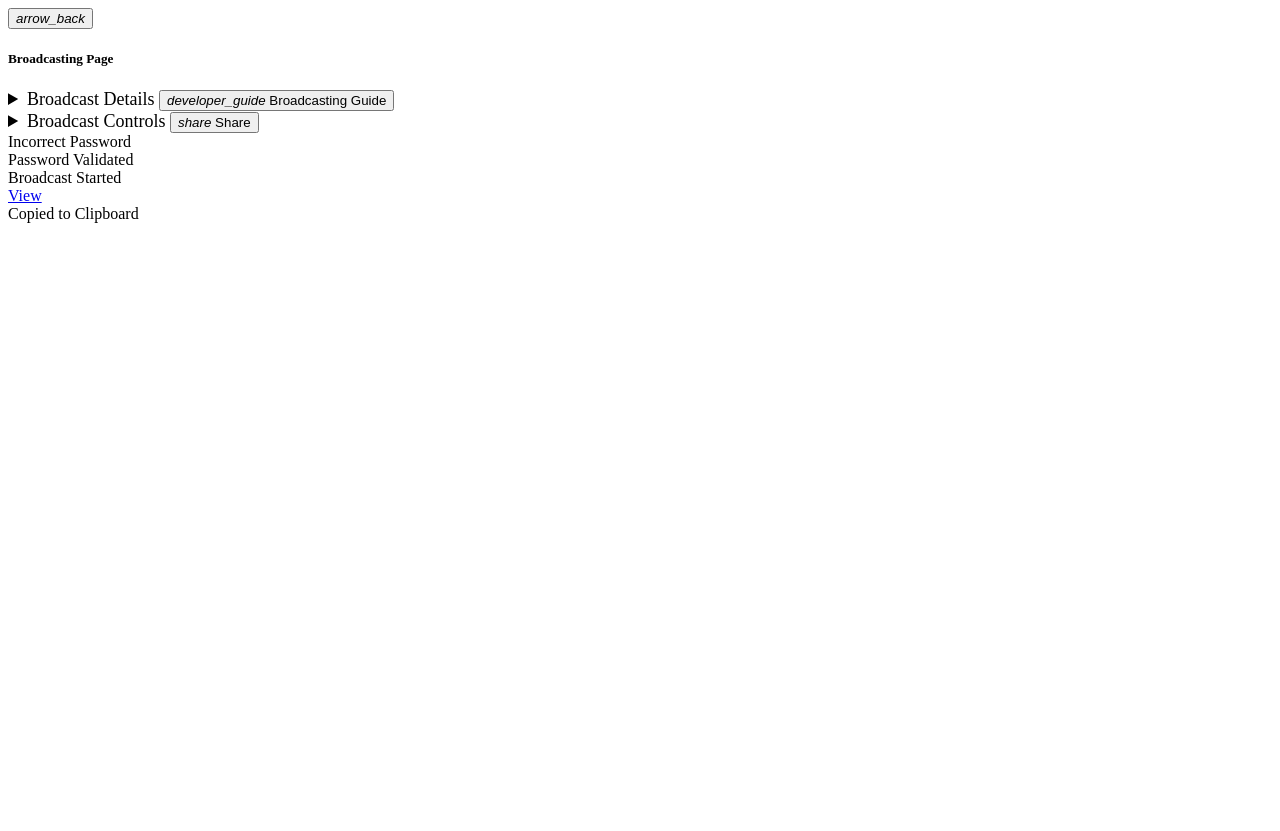
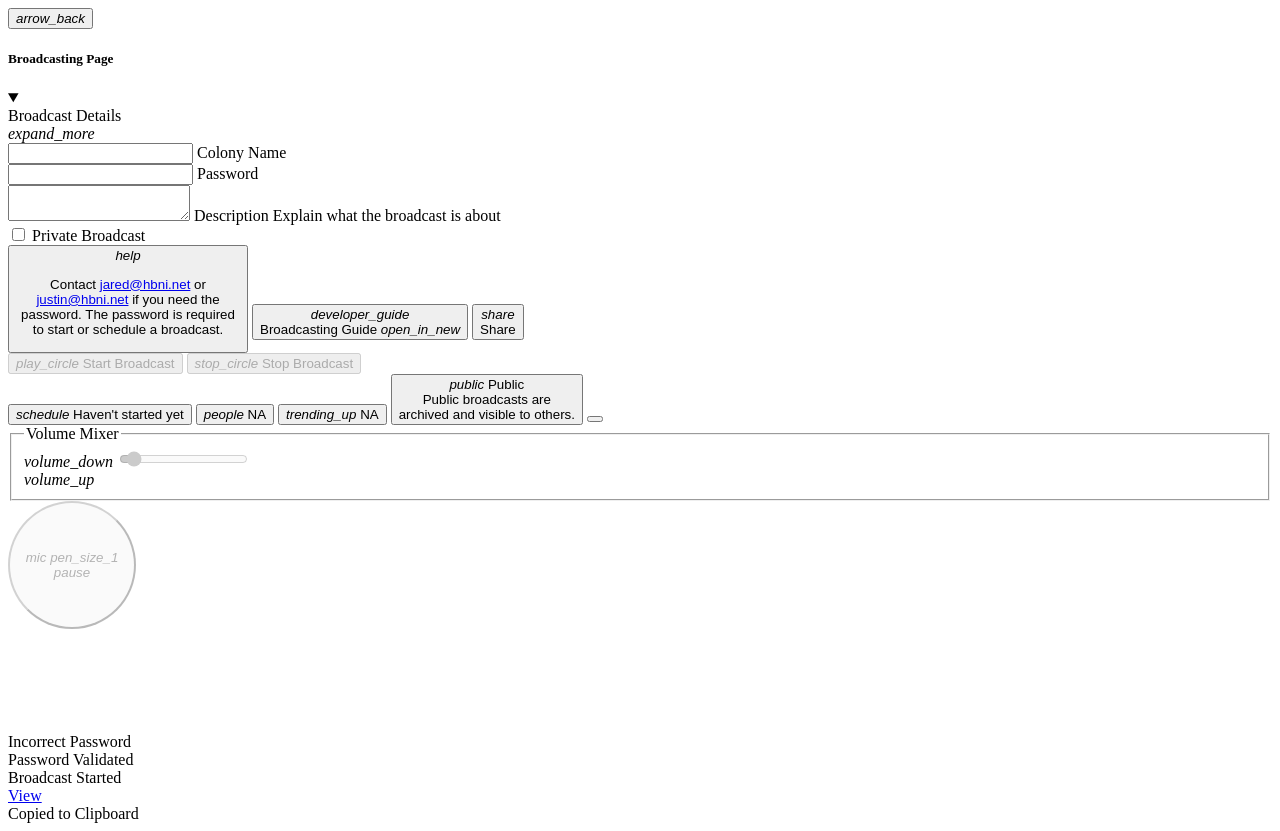
Before and after one commit to TheCodingJsoftware/HBNI-Audio, a Python web app: template templates/broadcasting_page.html in a window 1280 px wide. Before the commit the page ends 223 px from the top, so only its background shows below. Run offline with Jinja, Linux system fonts and the light colour scheme; the template is opened without the code that fills it, so the values that code supplies are empty.

Commit message:
Fix mount_point typo in get_active_icecast_broadcasts function; enhance broadcasting page layout and functionality; update email contacts in various templates.

```diff
--- a/main.py
+++ b/main.py
@@ -456,7 +456,7 @@ def get_active_icecast_broadcasts() -> list[dict[str, str | int]] | None:
                         "listeners": source.get("listeners", 0),
                         "host": mount_point,
                         "colony": mount_point,
-                        "moint_point": mount_point,
+                        "mount_point": mount_point,
                         "listener_peak": source.get("listener_peak", 0),
                         "listen_url": source.get(
                             "listenurl", f"{icecast_url}/{mount_point}"
--- a/static/css/style.css
+++ b/static/css/style.css
@@ -39,6 +39,12 @@ article {
         height: 450px;
     }
     #main-play-article{
+        height: 100%;
+        width: 100%;
+        background-color: var(--surface);
+        border-radius: 0;
+    }
+    #main-article{
         height: 100%;
         width: 100%;
         background-color: var(--surface);
--- a/static/js/theme.js
+++ b/static/js/theme.js
@@ -50,6 +50,7 @@ function loadAnimationStyleSheet() {
     textarea,
     select,
     details,
+    nav,
     summary,
     footer,
     blockquote,
--- a/templates/broadcasting_page.html
+++ b/templates/broadcasting_page.html
@@ -26,72 +26,107 @@
 
 <body class="dark hidden">
     <main class="responsive">
-        <div class="grid">
-            <article class="s12 m12 l12 round no-padding" style="height: fit-content !important;">
-                <details id="broadcast-details">
-                    <summary class="padding row" style="font-size: 18px;">
-                        <span class="max">Broadcast Details</span>
-                        <button class="link transparent no-border" onclick="window.open('/broadcasting_guide', '_blank');">
-                            <i>developer_guide</i>
-                            <span>Broadcasting Guide</span>
-                        </button>
+        <article class="no-padding round" id="main-article">
+            <div class="padding">
+                <details id="broadcast-details" open>
+                    <summary>
+                        <article class="round primary no-elevate">
+                        <nav>
+                            <div class="max">Broadcast Details</div>
+                            <i>expand_more</i>
+                        </nav>
+                        </article>
                     </summary>
-                    <form class="padding margin" id="metadataForm">
+                    <nav class="row tiny-space border round padding top-margin surface-container-low">
+                        <div class="max">
                             <div class="field label border small-round">
                                 <input type="text" id="host" name="host" required/>
                                 <label>Colony Name</label>
+                                <span class="helper no-line left-align" id="host-helper"></span>
+                            </div>
+                            <div class="field label border small-round">
+                                <input type="password" id="password" name="password" autocomplete="on" required />
+                                <label>Password</label>
                             </div>
                             <div class="field border small-round label textarea">
                                 <textarea type="text" id="description" name="description" required></textarea>
                                 <label>Description</label>
                                 <span class="helper no-line left-align">Explain what the broadcast is about</span>
                             </div>
-                        <div class="row">
-                        <div class="field label border small-round max">
-                            <input type="password" id="password" name="password" autocomplete="on" required />
-                            <label>Password</label>
+                            <label class="checkbox">
+                                <input type="checkbox" id="isPrivate" name="isPrivate">
+                                <span>Private Broadcast</span>
+                            </label>
                         </div>
-                        <button class="circle transparent link" type="button">
+                        <nav class="vertical">
+                            <button class="circle transparent link">
                                 <i>help</i>
                                 <div class="tooltip left max" style="inline-size: 14rem !important;">
                                     <p class="small-width">
                                         Contact
-                                    <a class="link" href="mailto:jared@pinelandfarms.ca">jared@pinelandfarms.ca</a>
+                                        <a class="link underline" href="mailto:jared@hbni.net">jared@hbni.net</a>
                                         or
-                                    <a class="link" href="mailto:justin@pinelandfarms.ca">justin@pinelandfarms.ca</a>
+                                        <a class="link underline" href="mailto:justin@hbni.net">justin@hbni.net</a>
                                         if you need the password. The password is required to start or schedule a broadcast.
                                     </p>
                                 </div>
                             </button>
+                            <button class="circle transparent link" onclick="window.open('/broadcasting_guide', '_blank');">
+                                <i>developer_guide</i>
+                                <div class="tooltip left">
+                                    Broadcasting Guide <i>open_in_new</i>
                                 </div>
-                        <div class="large-space"></div>
-                        <div class="field middle-align no-margin">
-                        <nav>
-                            <div class="max">
-                                <h6>Private Broadcast</h6>
-                                <p class="no-line">Private broadcasts are not archived or visible to others.</p>
+                            </button>
+                            <button class="circle transparent link" id="share-button">
+                                <i>share</i>
+                                <div class="tooltip left">
+                                    Share
                                 </div>
-                            <label class="switch">
-                                <input type="checkbox" id="isPrivate" name="isPrivate">
-                                <span></span>
-                            </label>
+                            </button>
                         </nav>
+                    </nav>
+                </details>
+                <nav class="left-align bottom-margin grid">
+                    <button id="startBroadcast" class="s12 m3 l2 vertical" disabled>
+                        <i>play_circle</i>
+                        <span>Start Broadcast</span>
+                    </button>
+                    <button id="stopBroadcast" class="s12 m3 l2 vertical" disabled>
+                        <i>stop_circle</i>
+                        <span>Stop Broadcast</span>
+                    </button>
+                </nav>
+                <nav class="wrap no-space">
+                    <button class="chip tiny-margin">
+                        <i>schedule</i>
+                        <span id="length">Haven't started yet</span>
+                    </button>
+                    <button class="chip tiny-margin">
+                        <i>people</i>
+                        <span id="listeners">NA</span>
+                    </button>
+                    <button class="chip tiny-margin">
+                        <i>trending_up</i>
+                        <span id="listener-peak">NA</span>
+                    </button>
+                    <button class="chip tiny-margin">
+                        <i id="broadcast-status-icon">public</i>
+                        <span id="broadcast-status-text">Public</span>
+                        <div class="tooltip bottom">
+                            <span class="left-align" id="broadcast-status-tooltip">
+                                Public broadcasts are<br>archived and visible to others.
+                            </span>
                         </div>
-                    </form>
-                </details>
-            </article>
-            <article class="s12 m12 l12 round no-padding" id="main-article" style="height: fit-content !important;">
-                <details id="broadcast-controls">
-                    <summary class="padding row" style="font-size: 18px;">
-                        <span class="max">Broadcast Controls</span>
-                        <button class="link transparent no-border" id="share-button">
-                            <i>share</i>
-                            <span>Share</span>
                     </button>
-                    </summary>
-                    <nav class="center-align padding">
+                    <button class="chip tiny-margin hidden" id="live-indicator">
+                        <span id="current-time" class="live-indicator"></span>
+                    </button>
+                </nav>
+                <fieldset class="round no-border">
+                    <legend>Volume Mixer</legend>
+                    <nav class="center-align">
                         <i>volume_down</i>
-                        <label class="small-width slider">
+                        <label class="slider">
                             <input
                                 type="range"
                                 id="volumeControl"
@@ -106,21 +141,9 @@
                         </label>
                         <i>volume_up</i>
                     </nav>
-                    <div class="grid padding">
-                        <div class="grid max s12 m8 l8">
-                            <div class="grid max s12 center-align">
-                                <button id="startBroadcast" class=" extra s12" disabled>
-                                    <i>play_circle</i>
-                                    <span>Start Broadcast</span>
-                                </button>
-                                <button id="stopBroadcast" class=" extra s12" disabled>
-                                    <i>stop_circle</i>
-                                    <span>End Broadcast</span>
-                                </button>
-                            </div>
-                        </div>
-                        <div class="s12 m4 l4 middle-align center-align">
-                            <button id="muteToggle" class="circle extra" style="height: 128px; width: 128px;     border-radius: 50%; " disabled>
+                </fieldset>
+                <div class="row wrap padding center-align middle-align">
+                    <button id="muteToggle" class="circle extra center-align" style="height: 128px; width: 128px;     border-radius: 50%; " disabled>
                         <i class="mic-icon">mic</i>
                         <i>pen_size_1</i>
                         <i class="pause-icon">pause</i>
@@ -128,9 +151,7 @@
                 </div>
             </div>
             <canvas class="round" id="canvas" style="width: 100%; height: 100px"></canvas>
-                </details>
         </article>
-        </div>
     </main>
     <div class="snackbar error" id="incorrect-password">
         Incorrect Password
@@ -145,9 +166,9 @@
     <div class="snackbar" id="copied-to-clipboard">
         Copied to Clipboard
     </div>
-    <dialog class="bottom" id="save-broadcast-dialog">
+    <dialog class="bottom modal" id="save-broadcast-dialog">
         <h5 class="center-align">Save Broadcast</h5>
-        <p class="center-align">File Name: <code id="broadcast-file-name"></code></p>
+        <p class="center-align">File Name: <code class="small-round" id="broadcast-file-name"></code></p>
         <p class="center-align">Do you want to save this broadcast? It will be saved to your device.</p>
         <nav class="center-align">
             <button id="save-broadcast-btn" >
--- a/templates/error.html
+++ b/templates/error.html
@@ -24,7 +24,7 @@
                 <pre><code>{{ stack_trace }}</code></pre>
             {% endif %}
             <p class="center-align">
-                If this error persists, please email <a class="link" href="mailto:jared@pinelandfarms.ca">jared@pinelandfarms.ca</a>
+                If this error persists, please email <a class="link" href="mailto:jared@hbni.net">jared@hbni.net</a>
             </p>
             <a class="link center" href="/">Go back to the main page</a>
         </div>
--- a/templates/faq.html
+++ b/templates/faq.html
@@ -99,12 +99,12 @@
 
         <h5 id="remove-broadcast">I want to remove a broadcast on the archive.</h5>
         <p>
-            Email exact details to <a class="link" href="mailto:jared@pinelandfarms.ca">jared@pinelandfarms.ca</a>.
+            Email exact details to <a class="link" href="mailto:jared@hbni.net">jared@hbni.net</a>.
         </p>
 
         <h5 id="never-recorded">I don't want any of my broadcasts on the archive and never be recorded.</h5>
         <p>
-            Email <a class="link" href="mailto:jared@pinelandfarms.ca">jared@pinelandfarms.ca</a>. The
+            Email <a class="link" href="mailto:jared@hbni.net">jared@hbni.net</a>. The
             <a class="link" href="https://github.com/TheCodingJsoftware/HBNI-Audio-Stream-Recorder">HBNI recorder</a>
             can exempt specific hosts from being recorded. Use the same host name each time.
         </p>
--- a/templates/index.html
+++ b/templates/index.html
@@ -49,7 +49,7 @@
         <p class="center-align">
             For questions, comments, suggestions,
             or concerns about this service please
-            email: <a class="link underline" href="mailto:jared@pinelandfarms.ca">jared@pinelandfarms.ca</a>
+            email: <a class="link underline" href="mailto:jared@hbni.net">jared@hbni.net</a>
         </p>
     </article>
     <nav class="center-align">
--- a/templates/play_live.html
+++ b/templates/play_live.html
@@ -61,9 +61,6 @@
                         <i>trending_up</i>
                         <span id="listener-peak">{{ listener_peak }}</span>
                     </button>
-                    <button class="chip tiny-margin">
-                        <span id="current-time" class="live-indicator"></span>
-                    </button>
                     {% if is_private %}
                     <button class="chip tiny-margin">
                         <i>lock</i>
@@ -85,6 +82,9 @@
                         </div>
                     </button>
                     {% endif %}
+                    <button class="chip tiny-margin">
+                        <span id="current-time" class="live-indicator"></span>
+                    </button>
                 </nav>
                 <div class="row center-align max">
                     <progress id="loading-spinner" class="circle large"></progress>
--- a/templates/privacy.html
+++ b/templates/privacy.html
@@ -112,7 +112,7 @@
                 <p>
                     If you have any questions or concerns about this privacy
                     policy or the app, you can reach us at
-                    <a href="mailto:jared@pinelandfarms.ca">jared@pinelandfarms.ca</a>.
+                    <a href="mailto:jared@hbni.net">jared@hbni.net</a>.
                 </p>
 
                 <h5>8. Changes to This Privacy Policy</h5>
```
Also changed, not shown: static/js/broadcasting_page.js (+56 -10 lines). Lines whose indentation alone changed are shown as unchanged.
